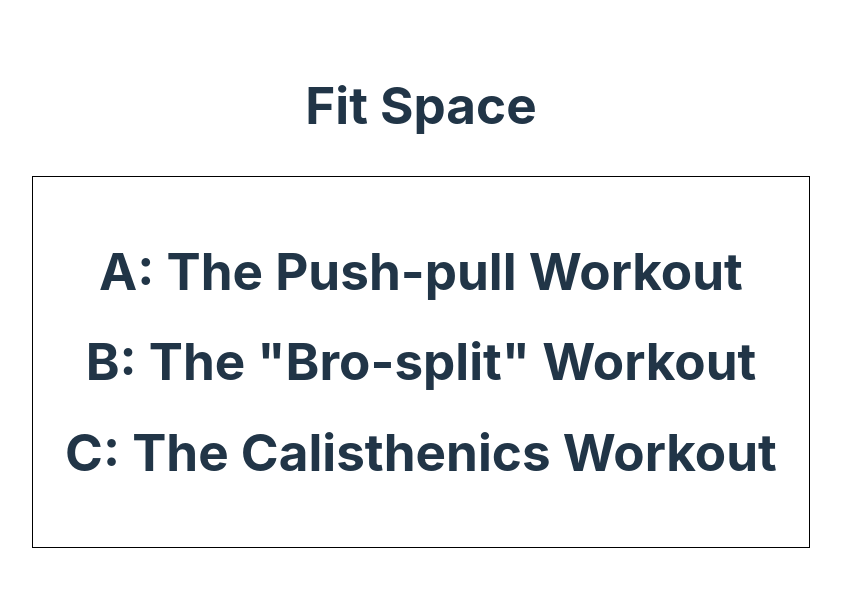
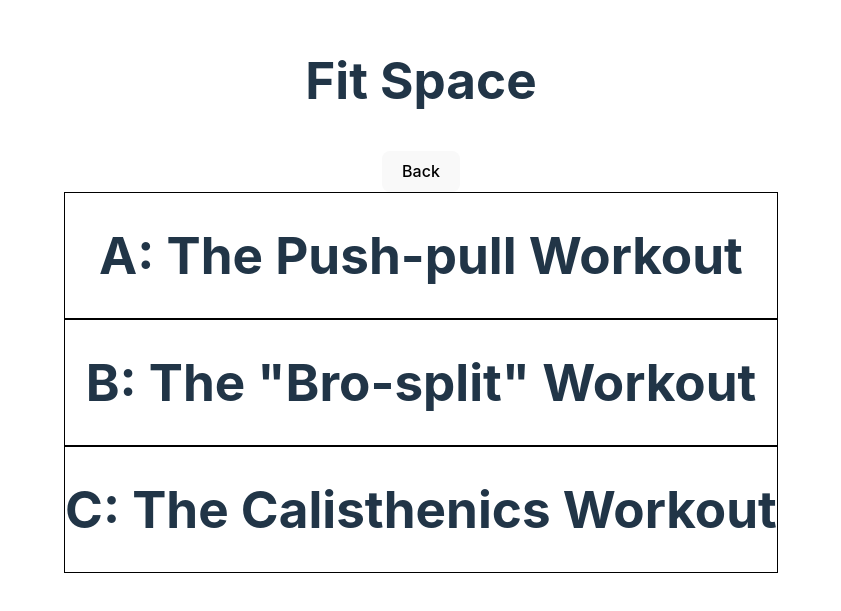
Before and after one commit to JYYasuhiro/fit-space, a React (Vite) app in the folder client/: page / in a window 1280 px wide. Shown: the part 109-720 px from the top of the page, without its empty margins (219-1060 px from the left). Built offline with nearby package versions, Linux system fonts and the light colour scheme.

Commit message:
add back button implementation on Menu and Week

```diff
--- a/client/src/App.jsx
+++ b/client/src/App.jsx
@@ -1,29 +1,28 @@
-import { useState, useEffect } from 'react'
-import './App.css'
-import axios from 'axios';
-import Navbar from './Navbar';
-import Menu from './Menu';
+import { useState, useEffect } from "react";
+import "./App.css";
+import axios from "axios";
+import Navbar from "./Navbar";
+import Menu from "./Menu";
+import Week from "./Week";
 
-
-function App() {
-  const [] = useState();
-  const [] = useState();
-
-
-
+const App = () => {
+  const [currentView, setCurrentView] = useState("menu"); //view is either menu or week?
+console.log("current view", currentView);
   return (
     <div className="App">
-      <div className ="navbar">
-        <Navbar/>
-
-
+      <div className="navbar">
+        <Navbar />
       </div>
 
-      <div className="card">
-        <Menu/>
+      <div className="card-container">
+        {currentView === "menu" ? (
+          <Menu handleBackClick={()=>{setCurrentView("week")}} />
+        ) : (
+          <Week handleBackClick={()=>{setCurrentView("menu")}} />
+        )}
       </div>
     </div>
-  )
-}
+  );
+};
 
-export default App
+export default App;
--- a/client/src/Menu.jsx
+++ b/client/src/Menu.jsx
@@ -1,9 +1,13 @@
 import react from 'react';
+import './menu.css';
 
-export default function Menu() {
+const Menu = ({handleBackClick}) => {
     //returns all workout options: A (push-pull), B (bro-split), C (calisthenics)
   return (
     <>
+      <button onClick={handleBackClick}>
+        Back
+      </button>
       <div className='menu_card'>
         <h1>A: The Push-pull Workout</h1>
       </div>
@@ -16,3 +20,5 @@ export default function Menu() {
     </>
   )
 }
+
+export default Menu;
--- /dev/null
+++ b/client/src/Week.jsx
@@ -0,0 +1,47 @@
+import react from 'react';
+import axios from 'axios';
+
+const Week = ({handleBackClick}) => {
+    //returns all days of the week
+    //each day should be clickable, showing the workout for the particular day
+
+
+    //handles workout fetches here?
+// function handleWorkoutFetch() {
+
+
+
+//     const workout = axios.get('/')
+// }
+
+  return (
+    <>
+      <button onClick={handleBackClick}>
+        Back
+      </button>
+      <div className='menu_card'>
+        <h1>Sunday</h1>
+      </div>
+      <div className='menu_card'>
+        <h1>Monday</h1>
+      </div>
+      <div className='menu_card'>
+        <h1>Tuesday</h1>
+      </div>
+      <div className='menu_card'>
+        <h1>Wednesday</h1>
+      </div>
+      <div className='menu_card'>
+        <h1>Thursday</h1>
+      </div>
+      <div className='menu_card'>
+        <h1>Friday</h1>
+      </div>
+      <div className='menu_card'>
+        <h1>Saturday</h1>
+      </div>
+    </>
+  )
+}
+
+export default Week;
--- /dev/null
+++ b/client/src/menu.css
@@ -0,0 +1,3 @@
+.menu_card {
+    border: solid 1px black;
+}
```
Also changed, not shown: 1 other file (tests, documents, lock files or other folders).
